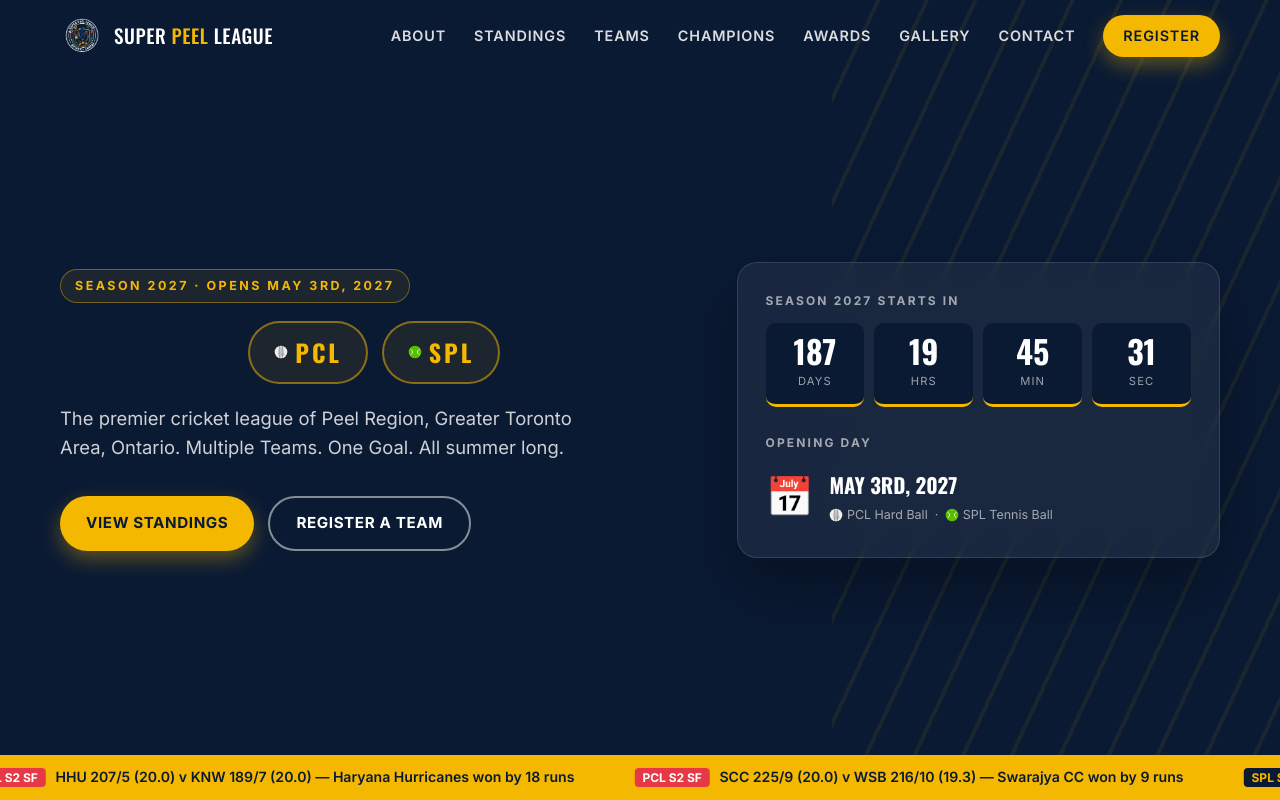
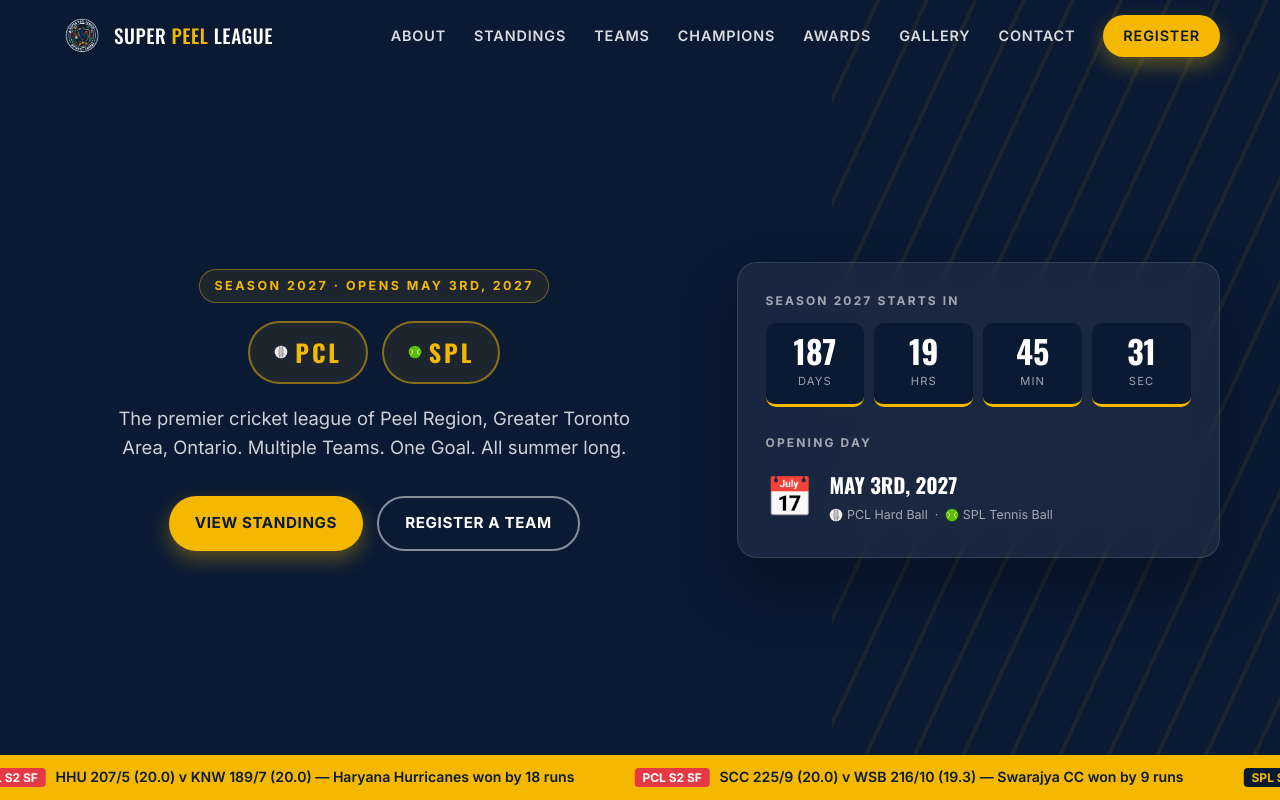
Before and after one commit to wbharath/PeelLeague, a React (Vite) app: page / in a window 1280 px wide. Shown: the top 800 px of the page. Built offline with nearby package versions, Linux system fonts and the light colour scheme.

Commit message:
fix: center hero-copy content on both desktop and mobile

```diff
--- a/src/index.css
+++ b/src/index.css
@@ -61,6 +61,9 @@ h1, h2, h3 { font-family: var(--display); text-transform: uppercase; letter-spac
   url('/gallery/hero.svg') center / cover no-repeat; }
 .hero-bg::after { content: ''; position: absolute; right: -10%; top: 0; bottom: 0; width: 45%; background: repeating-linear-gradient(115deg, transparent 0 40px, rgba(245, 184, 0, 0.07) 40px 44px); }
 .hero-inner { position: relative; display: grid; grid-template-columns: 1.3fr 1fr; gap: 48px; align-items: center; padding-top: 110px; padding-bottom: 90px; }
+.hero-copy { text-align: center; }
+.hero-copy .lead { margin: 0 auto; }
+.hero-actions { justify-content: center; }
 .eyebrow, .kicker { display: inline-block; font-weight: 700; font-size: 0.78rem; text-transform: uppercase; letter-spacing: 0.2em; color: var(--gold); }
 .eyebrow { padding: 6px 14px; border: 1px solid rgba(245, 184, 0, 0.4); border-radius: 999px; background: rgba(245, 184, 0, 0.08); white-space: nowrap; font-size: clamp(0.6rem, 2.5vw, 0.78rem); letter-spacing: clamp(0.08em, 1vw, 0.2em); }
 .league-tags { display: flex; gap: 14px; margin: 18px 0 20px; flex-wrap: wrap; justify-content: center; }
@@ -263,8 +266,6 @@ h1, h2, h3 { font-family: var(--display); text-transform: uppercase; letter-spac
 @media (max-width: 960px) {
   .hero-inner, .about, .contact { grid-template-columns: 1fr; }
   .hero-inner { gap: 36px; padding-top: 100px; padding-bottom: 80px; }
-  .hero-copy { text-align: center; }
-  .hero-copy .lead { margin: 0 auto; }
   .hero-actions { justify-content: center; }
   .eyebrow { display: inline-block; }
   .gallery { grid-template-columns: repeat(3, 1fr); }
```
